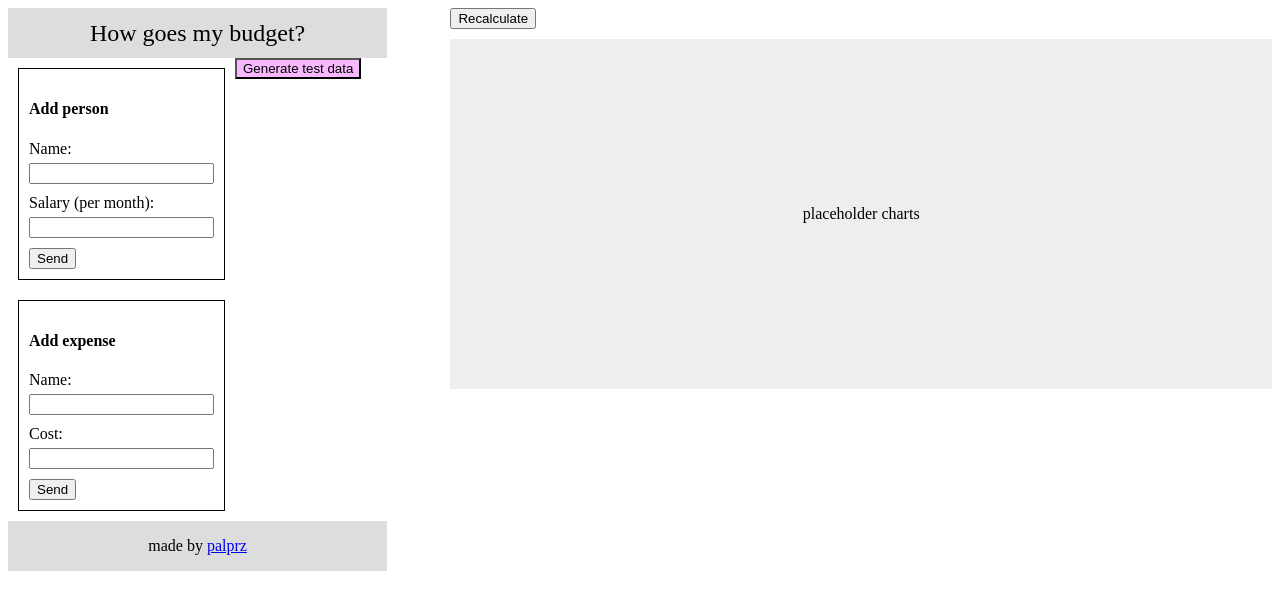
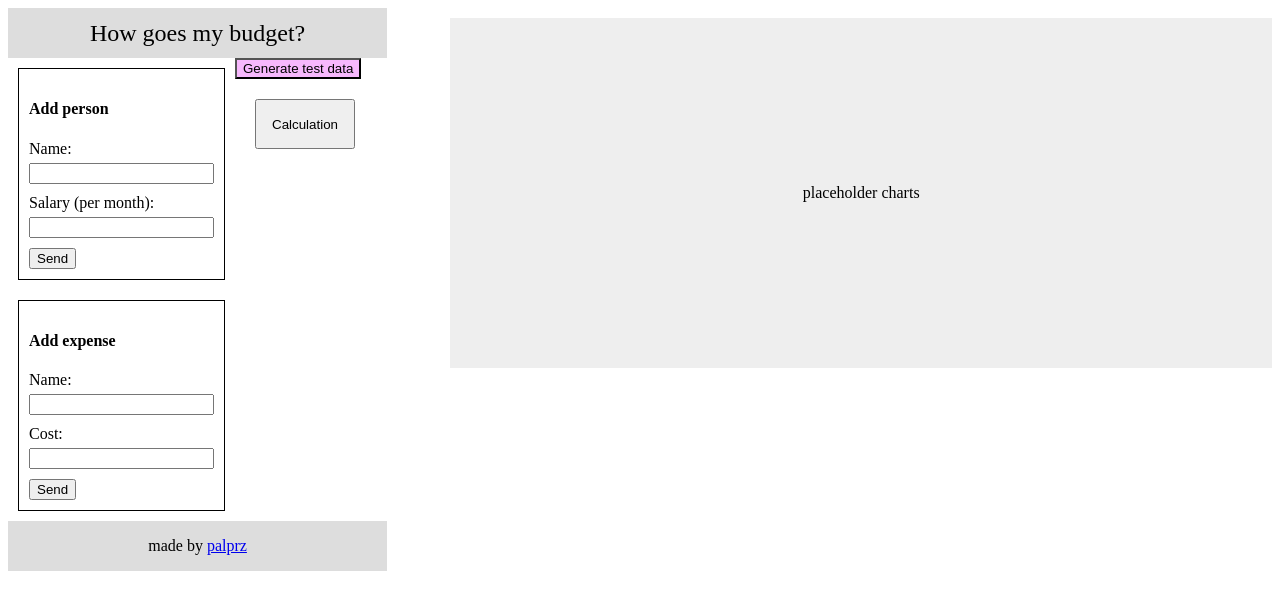
Before and after one commit to palprz/how-goes-my-budget, an Angular app: page / in a window 1280 px wide. Shown: the top 610 px of the page. Built offline with nearby package versions, Linux system fonts and the light colour scheme.

Commit message:
Move calculation button to different component

```diff
--- a/src/app/app.component.html
+++ b/src/app/app.component.html
@@ -4,6 +4,7 @@
   <app-expense-form></app-expense-form>
   <app-persons></app-persons>
   <app-expenses></app-expenses>
+  <button (click)="calculation()">Calculation</button>
   <footer>made by <a href="https://github.com/palprz">palprz</a></footer>
 </div>
 <div id="right-side">
--- a/src/app/app.component.scss
+++ b/src/app/app.component.scss
@@ -15,6 +15,11 @@
   }
   float: left;
   width: 30%;
+  button {
+    width: 100px;
+    height: 50px;
+    margin: 20px;
+  }
 }
 
 #right-side {
--- a/src/app/app.component.ts
+++ b/src/app/app.component.ts
@@ -1,4 +1,5 @@
 import { Component } from '@angular/core';
+import { DataService } from './data.service';
 
 @Component({
   selector: 'app-root',
@@ -6,5 +7,9 @@ import { Component } from '@angular/core';
   styleUrls: ['./app.component.scss'],
 })
 export class AppComponent {
-  constructor() {}
+  constructor(private dataService: DataService) {}
+
+  calculation() {
+    this.dataService.sendRequestToCalculate();
+  }
 }
--- a/src/app/data.service.ts
+++ b/src/app/data.service.ts
@@ -1,4 +1,5 @@
 import { Injectable } from '@angular/core';
+import { Observable, Subject } from 'rxjs';
 import { Expense } from './models/expense';
 import { Person } from './models/person';
 
@@ -6,10 +7,21 @@ import { Person } from './models/person';
   providedIn: 'root',
 })
 export class DataService {
+
   constructor() {}
 
   persons: Person[] = [];
   expenses: Expense[] = [];
+
+  private subject = new Subject<any>();
+
+  sendRequestToCalculate() {
+    this.subject.next('');
+  }
+
+  getCalculationEvent(): Observable<any>{
+    return this.subject.asObservable();
+  }
 
   addPerson(newPerson: Person) {
     this.persons.push(newPerson);
--- a/src/app/expenses/expenses.component.scss
+++ b/src/app/expenses/expenses.component.scss
@@ -7,9 +7,14 @@ table {
     padding: 5px 10px;
   }
   tr:nth-child(even) {
-    background-color: #EEE;
+    background-color: #eee;
   }
   tr:hover {
-    background-color: #ACE5EE;
+    background-color: #ace5ee;
   }
 }
+
+button:hover,
+input:hover {
+  cursor: pointer;
+}
--- a/src/app/persons/persons.component.scss
+++ b/src/app/persons/persons.component.scss
@@ -7,9 +7,14 @@ table {
     padding: 5px 10px;
   }
   tr:nth-child(even) {
-    background-color: #EEE;
+    background-color: #eee;
   }
   tr:hover {
-    background-color: #ACE5EE;
+    background-color: #ace5ee;
   }
 }
+
+button:hover,
+input:hover {
+  cursor: pointer;
+}
--- a/src/app/results/results.component.html
+++ b/src/app/results/results.component.html
@@ -1,6 +1,3 @@
-<!-- FIXME remove it later - this is just to show that we get something-->
-<button (click)="recalculate()">Recalculate</button>
-
 <table *ngIf="results?.length">
   <th>Name</th>
   <th>All expenses</th>
--- a/src/app/results/results.component.ts
+++ b/src/app/results/results.component.ts
@@ -17,9 +17,13 @@ export class ResultsComponent {
   constructor(dataService: DataService) {
     this.persons = dataService.getPersons();
     this.expenses = dataService.getExpenses();
+    // check if calculation button has been clicked
+    dataService.getCalculationEvent().subscribe(() => {
+      this.calculation();
+    });
   }
 
-  recalculate(): void {
+  calculation(): void {
     // clear results
     this.results = [];
 
```
